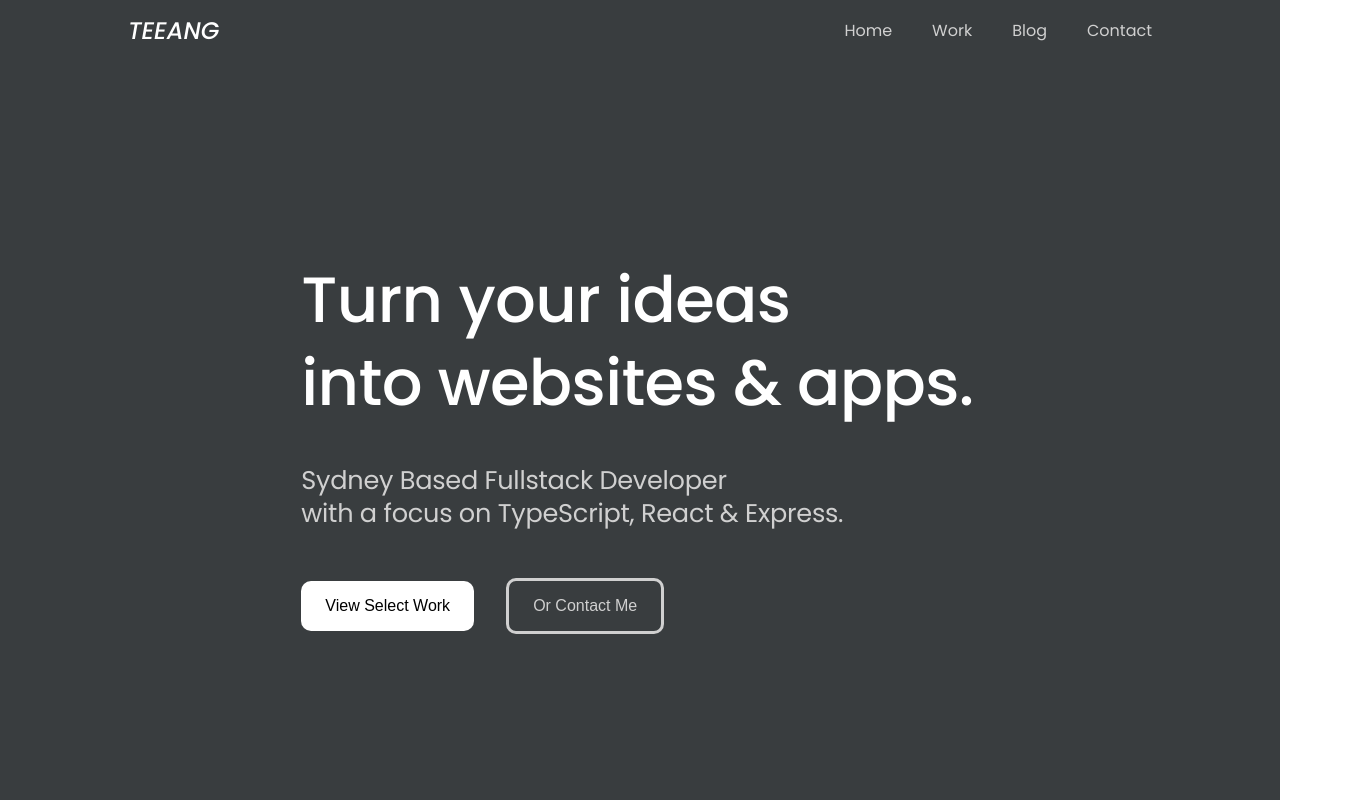
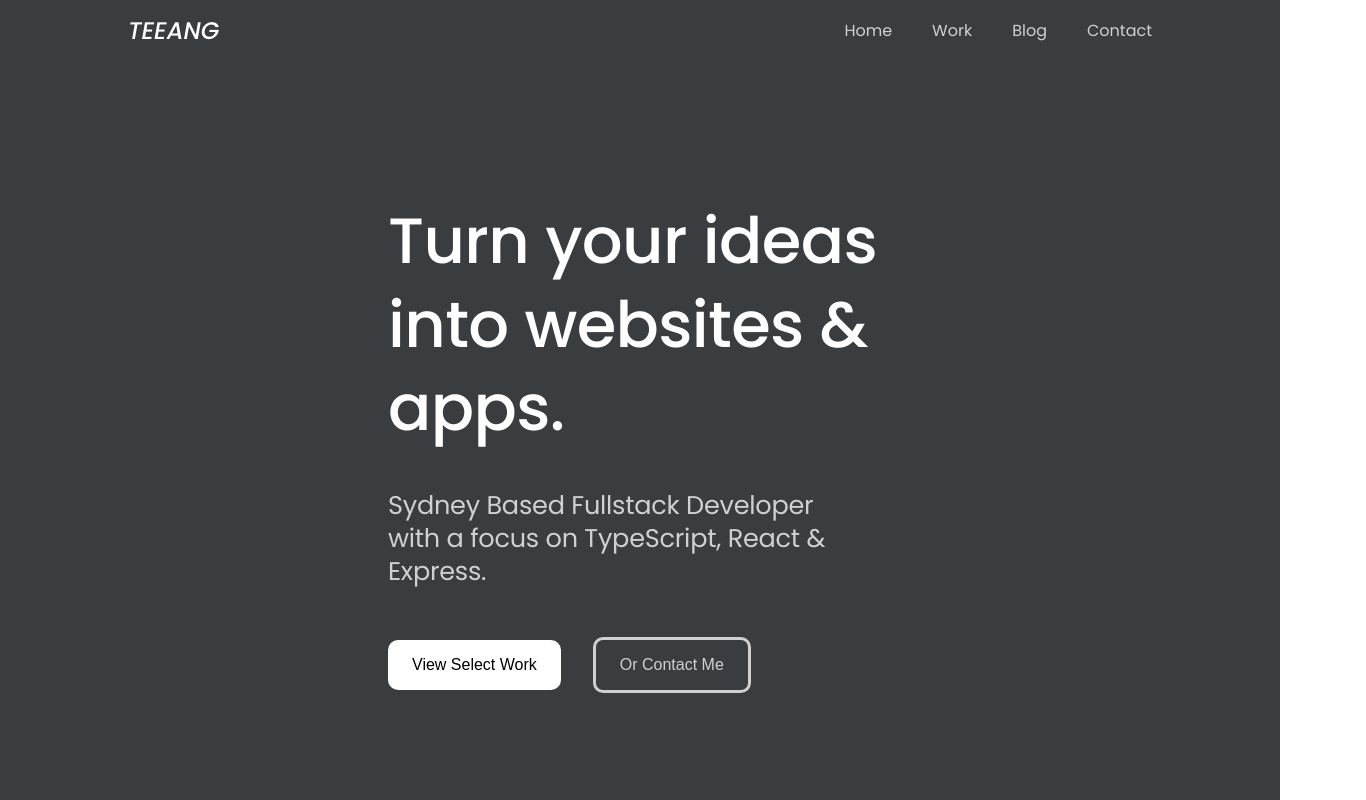
Before and after one commit to davidtaing/portfolio, a Next.js app: page / in a window 1280 px wide. Shown: the top 800 px of the page, 1366 px wide, since content can reach past the window. Built offline with nearby package versions, Linux system fonts and the light colour scheme.

Commit message:
style: adjusted headline & context sizes

```diff
--- a/src/common/styles/globals.css
+++ b/src/common/styles/globals.css
@@ -49,7 +49,7 @@ h6 {
 /* Used for the Hero Section Headline */
 .fs-xl {
   padding-top: 2rem;
-  font-size: clamp(2.5rem, 5vw, 5rem);
+  font-size: clamp(2.5rem, 5vw, 4rem);
   line-height: 1.3;
   font-weight: 500;
   letter-spacing: -0.01em;
@@ -58,7 +58,7 @@ h6 {
 /* Used for the Hero Section Sub-Headline */
 .fs-l {
   padding-top: 2.5rem;
-  font-size: clamp(1.25rem, 2vw, 2rem);
+  font-size: clamp(1.25rem, 2vw, 1.75rem);
   line-height: 1.3;
   font-weight: 400;
   letter-spacing: -0.01em;
@@ -253,7 +253,7 @@ button {
   }
 
   .content {
-    grid-column: 3 / 11;
+    grid-column: 4 / 10;
   }
 
   /* Assumes two column grid */
```
